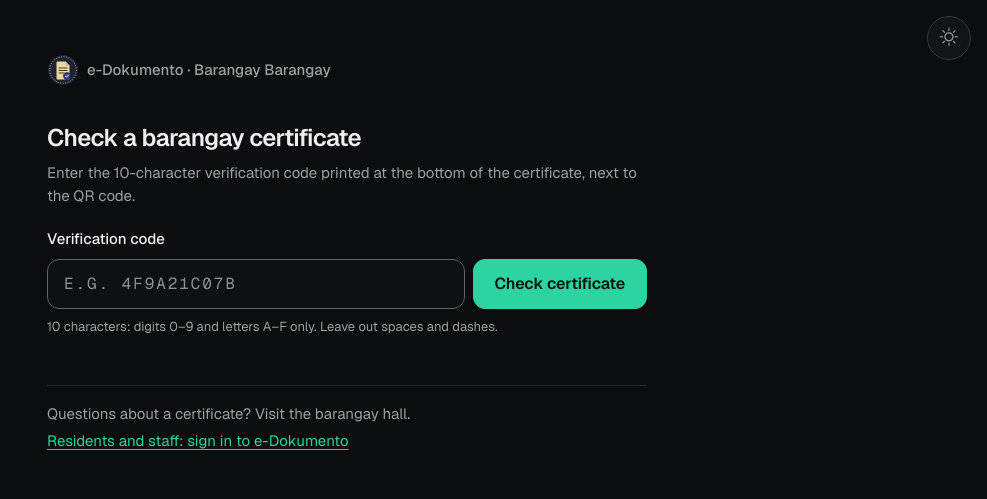
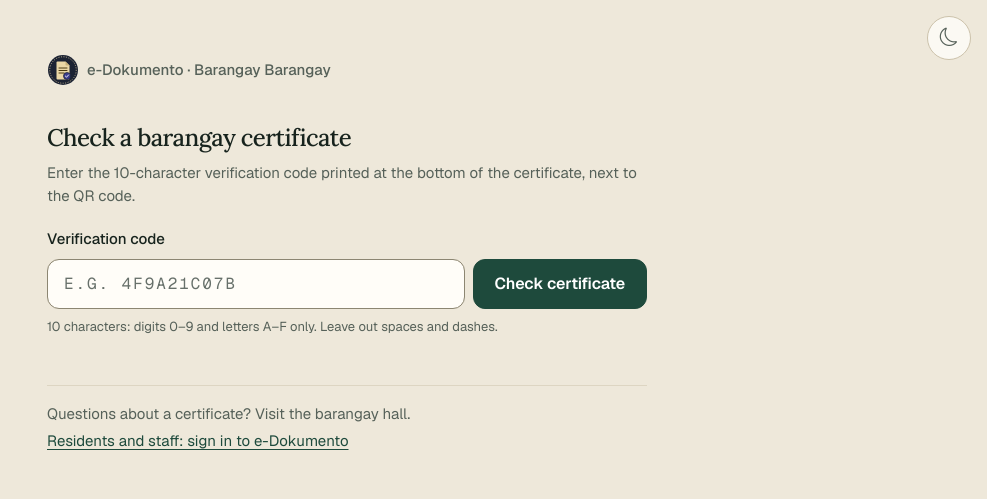
Before and after one commit to Jez0418/e-Dokumento, a PHP site: page /verify in a window 1280 px wide. Shown: the top 499 px of the page, without its empty margins (293-1280 px from the left). Run offline with PHP 8.4, Linux system fonts and the light colour scheme; some libraries are stand-ins or nearby versions.

Commit message:
Restyle the app to the cream and green design with a split sign-in page
Retheme the tokens (light default, forest-green dark), add Lora display
headings, rebuild the auth pages around the brand panel and welcome card.

Co-Authored-By: Claude Sonnet 5.5 <noreply@anthropic.com>

```diff
--- a/e-dokumento/assets/css/app.css
+++ b/e-dokumento/assets/css/app.css
@@ -17,26 +17,27 @@
 :root {
   color-scheme: dark;
 
-  --bg: #0B0D0E;
-  --surface: #121516;
-  --surface-raised: #181C1E;
-  --border: #242A2C;
-  --border-soft: #1B2022;
-  --border-hi: #323A3C;          /* button edges */
-  --border-strong: #5C6764;      /* input edges: 3.1:1 on surface */
+  --bg: #0D1411;
+  --surface: #131C18;
+  --surface-raised: #18231E;
+  --border: #26332D;
+  --border-soft: #1C2823;
+  --border-hi: #34443C;          /* button edges */
+  --border-strong: #62706A;      /* input edges: 3.1:1 on surface */
 
-  --text: #ECEFEE;
-  --text-muted: #9AA3A0;
-  --text-subtle: #8B9491;
+  --text: #EEF0EA;
+  --text-muted: #A0AAA3;
+  --text-subtle: #8E9992;
 
-  --accent: #2DD4A0;             /* text, links, chart lines, focus rings */
-  --accent-hover: #52E0B5;
-  --accent-fill: #2DD4A0;        /* primary button background */
-  --accent-fill-hover: #52E0B5;
+  --accent: #8FD3A8;             /* text, links, chart lines, focus rings */
+  --accent-hover: #AEE3C2;
+  --accent-fill: #5BB48A;        /* primary button background */
+  --accent-fill-hover: #75C7A1;
   --on-accent: #04140D;
-  --accent-rgb: 45, 212, 160;
-  --accent-soft: rgba(45, 212, 160, .12);
-  --accent-line: rgba(45, 212, 160, .38);
+  --accent-rgb: 143, 211, 168;
+  --accent-soft: rgba(143, 211, 168, .12);
+  --accent-line: rgba(143, 211, 168, .38);
+  --gold: #D9B26A;               /* secondary links on auth pages */
 
   --status-pending: #F5B84B;
   --status-review: #6EB1FF;
@@ -45,15 +46,16 @@
   --status-rejected: #FF7B7B;
   --on-danger: #1A0505;
 
-  --field-bg: #0E1112;
+  --field-bg: #0F1713;
   --hover: rgba(255, 255, 255, .04);
   --shadow-float: 0 18px 48px rgba(0, 0, 0, .55), 0 0 0 1px rgba(255, 255, 255, .05);
-  --streak: rgba(45, 212, 160, .17);
-  --streak-2: rgba(45, 212, 160, .09);
+  --streak: rgba(143, 211, 168, .14);
+  --streak-2: rgba(143, 211, 168, .07);
 
   --font-sans: "Geist", system-ui, -apple-system, "Segoe UI", Roboto, sans-serif;
   --font-mono: "Geist Mono", ui-monospace, SFMono-Regular, Menlo, Consolas, monospace;
   --font-serif: "Source Serif 4", Georgia, "Times New Roman", serif;
+  --font-display: "Lora", "Source Serif 4", Georgia, "Times New Roman", serif;
 
   --text-xs: .75rem;     /* 12px: group labels, table heads */
   --text-sm: .8125rem;   /* 13px: hints, chips */
@@ -95,7 +97,6 @@
   --amber: var(--status-pending);
   --amber-soft: color-mix(in srgb, var(--status-pending) 12%, var(--surface));
   --violet: var(--status-payment);
-  --gold: var(--status-review);
   --manila: var(--surface-raised);
   --manila-deep: var(--border-hi);
 
@@ -130,26 +131,27 @@
 :root[data-bs-theme="light"] {
   color-scheme: light;
 
-  --bg: #F4F6F5;
-  --surface: #FFFFFF;
-  --surface-raised: #FAFBFA;
-  --border: #DDE3E1;
-  --border-soft: #E9EEEC;
-  --border-hi: #C9D1CE;
-  --border-strong: #8A9592;
+  --bg: #EEE8DA;
+  --surface: #FBF9F3;
+  --surface-raised: #F6F2E8;
+  --border: #DDD5C2;
+  --border-soft: #E8E1D0;
+  --border-hi: #CBC1AA;
+  --border-strong: #8C8672;
 
-  --text: #111615;
-  --text-muted: #5B6663;
-  --text-subtle: #66716E;
+  --text: #17231D;
+  --text-muted: #566159;
+  --text-subtle: #67706A;
 
-  --accent: #08735A;
-  --accent-hover: #065E49;
-  --accent-fill: #2DD4A0;
-  --accent-fill-hover: #25BE8F;
-  --on-accent: #04140D;
-  --accent-rgb: 8, 115, 90;
-  --accent-soft: rgba(8, 115, 90, .09);
-  --accent-line: rgba(8, 115, 90, .40);
+  --accent: #1E4A3C;
+  --accent-hover: #143A2E;
+  --accent-fill: #1E4A3C;
+  --accent-fill-hover: #163A2E;
+  --on-accent: #FFFFFF;
+  --accent-rgb: 30, 74, 60;
+  --accent-soft: rgba(30, 74, 60, .09);
+  --gold: #8A6420;               /* secondary links on auth pages */
+  --accent-line: rgba(30, 74, 60, .40);
 
   --status-pending: #8A5300;
   --status-review: #1D5FBF;
@@ -158,11 +160,11 @@
   --status-rejected: #B42318;
   --on-danger: #FFFFFF;
 
-  --field-bg: #FFFFFF;
-  --hover: rgba(17, 22, 21, .04);
+  --field-bg: #FFFDF8;
+  --hover: rgba(23, 35, 29, .045);
   --shadow-float: 0 16px 40px rgba(17, 22, 21, .14), 0 0 0 1px rgba(17, 22, 21, .05);
-  --streak: rgba(45, 212, 160, .22);
-  --streak-2: rgba(45, 212, 160, .13);
+  --streak: rgba(30, 74, 60, .06);
+  --streak-2: rgba(30, 74, 60, .03);
 
   --bs-danger-rgb: 180, 35, 24;
   --bs-success-rgb: 19, 112, 58;
@@ -175,8 +177,8 @@ input, textarea, select { caret-color: var(--accent); }
 img, svg, video { max-width: 100%; }
 body { font-size: var(--text-md); line-height: 1.55; background: var(--bg); color: var(--text); -webkit-font-smoothing: antialiased; text-rendering: optimizeLegibility; }
 h1, h2, h3, .h5, .h6 { color: var(--text); }
-h1 { font-size: clamp(1.375rem, 1.1rem + 1vw, var(--text-2xl)); font-weight: 600; line-height: 1.2; letter-spacing: -0.025em; overflow-wrap: anywhere; margin-bottom: 0; }
-h2 { font-size: var(--text-lg); font-weight: 600; line-height: 1.3; letter-spacing: -0.01em; }
+h1 { font-family: var(--font-display); font-size: clamp(1.375rem, 1.1rem + 1vw, var(--text-2xl)); font-weight: 500; line-height: 1.2; letter-spacing: -0.025em; overflow-wrap: anywhere; margin-bottom: 0; }
+h2 { font-family: var(--font-display); font-size: var(--text-lg); font-weight: 600; line-height: 1.3; letter-spacing: -0.01em; }
 h3, .h6 { font-size: 1rem; font-weight: 600; }
 .h5 { font-size: var(--text-lg); font-weight: 600; }
 p { margin-bottom: var(--s4); }
--- a/e-dokumento/assets/js/theme.js
+++ b/e-dokumento/assets/js/theme.js
@@ -1,15 +1,15 @@
-/* Theme: dark by default. The account menu offers Dark, Light and System; the sun/moon button
+/* Theme: light (cream and green) by default. The account menu offers Dark, Light and System; the sun/moon button
    flips between dark and light. The choice is remembered in this browser.
-   Stored under edk_theme_v2: the old edk_theme key held a choice made under the previous
+   Stored under edk_theme_v3: the old edk_theme key held a choice made under the previous
    light-first design, and honouring it would keep returning users on light. Loaded in <head>
    so the right theme is set before first paint. */
 (() => {
   'use strict';
   const root = document.documentElement;
   const media = window.matchMedia('(prefers-color-scheme: dark)');
-  const read = () => { try { return localStorage.getItem('edk_theme_v2'); } catch (e) { return null; } };
-  const write = (v) => { try { localStorage.setItem('edk_theme_v2', v); } catch (e) { /* storage blocked: choice lasts for this page only */ } };
-  const choice = () => { const v = read(); return v === 'light' || v === 'system' ? v : 'dark'; };
+  const read = () => { try { return localStorage.getItem('edk_theme_v3'); } catch (e) { return null; } };
+  const write = (v) => { try { localStorage.setItem('edk_theme_v3', v); } catch (e) { /* storage blocked: choice lasts for this page only */ } };
+  const choice = () => { const v = read(); return v === 'dark' || v === 'system' ? v : 'light'; };
   const effective = () => { const c = choice(); return c === 'system' ? (media.matches ? 'dark' : 'light') : c; };
   const apply = (notify) => {
     const t = effective();
--- a/e-dokumento/includes/layout/header.php
+++ b/e-dokumento/includes/layout/header.php
@@ -1,6 +1,6 @@
 <?php /** @var string $pageTitle */ /** @var string $bodyClass */ ?>
 <!doctype html>
-<html lang="en" data-bs-theme="dark">
+<html lang="en" data-bs-theme="light">
 <head>
   <meta charset="utf-8">
   <meta name="viewport" content="width=device-width, initial-scale=1">
@@ -10,7 +10,7 @@
   <link rel="icon" href="/assets/img/favicon.svg" type="image/svg+xml">
   <link rel="preconnect" href="https://fonts.googleapis.com">
   <link rel="preconnect" href="https://fonts.gstatic.com" crossorigin>
-  <link rel="stylesheet" href="https://fonts.googleapis.com/css2?family=Geist+Mono:wght@400;500&family=Geist:wght@400;500;600;700<?= str_contains($bodyClass, 'print-page') ? '&family=Source+Serif+4:opsz,wght@8..60,400;8..60,600;8..60,700' : '' ?>&display=swap">
+  <link rel="stylesheet" href="https://fonts.googleapis.com/css2?family=Geist+Mono:wght@400;500&family=Geist:wght@400;500;600;700&family=Lora:ital,wght@0,400;0,500;0,600;1,400<?= str_contains($bodyClass, 'print-page') ? '&family=Source+Serif+4:opsz,wght@8..60,400;8..60,600;8..60,700' : '' ?>&display=swap">
   <link rel="stylesheet" href="https://cdn.jsdelivr.net/npm/bootstrap@5.3.3/dist/css/bootstrap.min.css">
   <link rel="stylesheet" href="https://cdn.jsdelivr.net/npm/bootstrap-icons@1.11.3/font/bootstrap-icons.min.css">
   <link rel="stylesheet" href="/assets/css/app.css?v=<?= e(asset_ver('css/app.css')) ?>">
@@ -18,7 +18,7 @@
 <body class="<?= e($bodyClass) ?>">
 <a class="skip-link" href="#main">Skip to content</a>
 <?php if (empty($user) && !str_contains($bodyClass, 'print-page')): ?>
-<button type="button" class="btn btn-icon theme-float no-print" data-theme-toggle aria-label="Switch to light theme">
+<button type="button" class="btn btn-icon theme-float no-print" data-theme-toggle aria-label="Switch to dark theme">
   <i class="bi bi-sun ti-to-light" aria-hidden="true"></i><i class="bi bi-moon ti-to-dark" aria-hidden="true"></i>
 </button>
 <?php endif; ?>
--- a/e-dokumento/includes/layout/navbar.php
+++ b/e-dokumento/includes/layout/navbar.php
@@ -10,7 +10,7 @@
     <input id="topbar-q" name="q" type="search" placeholder="Control number or name" autocomplete="off" maxlength="80">
   </form>
   <div class="topbar-right">
-    <button type="button" class="btn btn-icon" data-theme-toggle aria-label="Switch to light theme">
+    <button type="button" class="btn btn-icon" data-theme-toggle aria-label="Switch to dark theme">
       <i class="bi bi-sun ti-to-light" aria-hidden="true"></i><i class="bi bi-moon ti-to-dark" aria-hidden="true"></i>
     </button>
     <a href="/notifications" class="btn btn-icon position-relative" aria-label="Notifications<?= $unread ? ', ' . (int) $unread . ' unread' : '' ?>">
--- a/e-dokumento/tools/visual/run.js
+++ b/e-dokumento/tools/visual/run.js
@@ -106,7 +106,7 @@ async function checkSidebarScroll(browser, problems) {
         for (const [sizeName, viewport] of Object.entries(sizes)) {
           const ctx = await browser.newContext({ viewport, isMobile: sizeName === 'phone', hasTouch: sizeName === 'phone' });
           if (role !== 'guest') await ctx.addCookies([{ name: 'edk_at', value: token(role), url: BASE }, { name: 'edk_rt', value: 'rt-' + role, url: BASE }]);
-          await ctx.addInitScript((t) => { try { localStorage.setItem('edk_theme_v2', t); } catch (e) { /* ignore */ } }, theme);
+          await ctx.addInitScript((t) => { try { localStorage.setItem('edk_theme_v3', t); } catch (e) { /* ignore */ } }, theme);
           const page = await ctx.newPage();
           const errors = [];
           page.on('pageerror', (e) => errors.push(e.message));
```
Also changed, not shown: other parts of e-dokumento/assets/css/app.css (+59 -34 lines), e-dokumento/pages/auth/_aside.php (+41 -5 lines), e-dokumento/pages/auth/_foot.php (+6 -6 lines), e-dokumento/pages/auth/login.php (+8 -6 lines).
